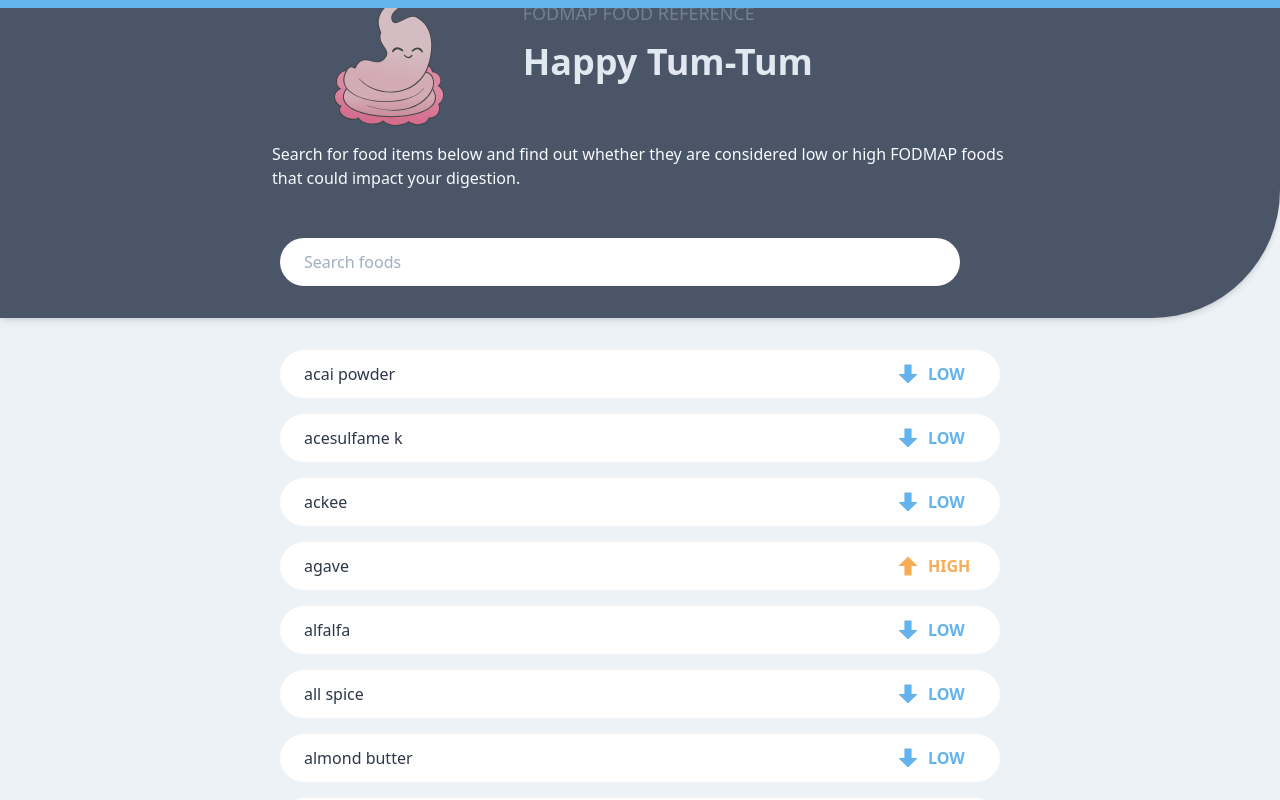
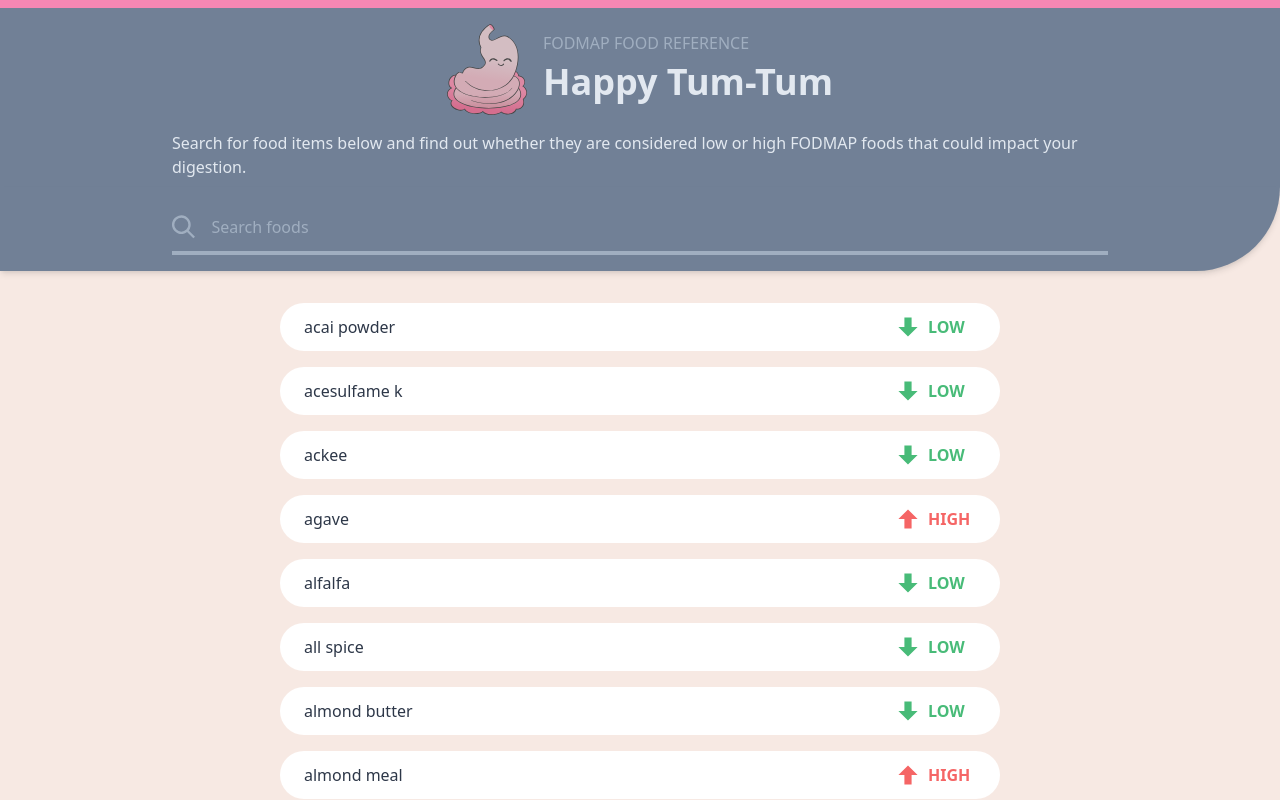
Before and after one commit to weerd/happy-tum-tum, a Next.js app: page / in a window 1280 px wide. Shown: the top 800 px of the page. Built offline with nearby package versions, Linux system fonts and the light colour scheme.

Commit message:
More updates and color changes.

```diff
--- /dev/null
+++ b/components/FoodItem/FoodItem.js
@@ -0,0 +1,36 @@
+import classnames from 'classnames';
+
+import ArrowUpIcon from '../Icons/ArrowUpIcon';
+import ArrowDownIcon from '../Icons/ArrowDownIcon';
+
+const FoodItem = ({ food }) => (
+  <div className='flex bg-white rounded-full overflow-hidden'>
+    <p className='py-3 px-6 w-4/6 text-gray-800'>
+      {food.name}
+
+      {food.servingSize ? (
+        <span className='ml-3 text-gray-600'>({food.servingSize})</span>
+      ) : null}
+    </p>
+
+    <span
+      className={classnames(
+        'inline-block flex justify-end pr-6 w-2/6 items-center',
+        {
+          'text-green-500': food.rating === 'low',
+          'text-red-500': food.rating === 'high',
+        },
+      )}
+    >
+      {food.rating === 'low' ? (
+        <ArrowDownIcon className='h-6 w-6' />
+      ) : (
+        <ArrowUpIcon className='h-6 w-6' />
+      )}
+
+      <span className='ml-2 font-bold w-12'>{food.rating.toUpperCase()}</span>
+    </span>
+  </div>
+);
+
+export default FoodItem;
--- a/components/Header.js
+++ b/components/Header.js
@@ -1,30 +1,38 @@
-const Header = (props) => (
+const Header = props => (
   <>
-    <header className='bg-gray-700'>
-      <div className='grid grid-cols-1 lg:grid-cols-3 gap-4 max-w-screen-md mx-auto px-4'>
+    <header className='bg-gray-600 pb-2 pt-6 px-4'>
+      {/* grid grid-cols-1 lg:grid-cols-3 gap-4 max-w-screen-md mx-auto px-4 */}
       {/* lg:max-w-3xl lg:mx-auto pt-8 px-3 md:px-16 */}
-        <div className='md:col-span-1'>
+
+      <div className='flex justify-center mb-4'>
+        <div className='flex items-center'>
+          {/* md:col-span-1 */}
+          <div className=''>
             <img
               alt='happy tum tum logo'
               className='mx-auto'
               src='/happy_tum_tum.svg'
-            style={{ width: 110 }}
+              style={{ width: 80 }}
             />
           </div>
 
-        <div className='md:col-span-2 text-center md:text-left'>
-          <h2 className='font-normal mb-2 text-lg text-gray-600 uppercase'>
-            FODMAP Food Reference
-          </h2>
+          {/* md:col-span-2 text-center md:text-left */}
+          <div className='ml-4'>
+            {/* font-normal mb-2 text-lg text-gray-600 */}
+            <h2 className='text-gray-500 uppercase'>FODMAP Food Reference</h2>
 
-          <h1 className='font-bold text-4xl text-gray-300'>Happy Tum-Tum</h1>
+            {/* text-4xl */}
+            <h1 className='font-bold text-3xl md:text-4xl text-gray-300'>
+              Happy Tum-Tum
+            </h1>
+          </div>
+        </div>
       </div>
 
-        <p className='md:col-span-3 text-gray-100'>
-          Search for food items below and find out whether they are considered
-          low or high FODMAP foods that could impact your digestion.
+      <p className='mx-auto text-gray-300 md:w-3/4'>
+        Search for food items below and find out whether they are considered low
+        or high FODMAP foods that could impact your digestion.
       </p>
-      </div>
     </header>
   </>
 );
--- a/components/ArrowDownIcon.js
+++ b/components/Icons/ArrowDownIcon.js
@@ -1,11 +1,10 @@
-import React from 'react';
 import classnames from 'classnames';
 
 const ArrowDownIcon = ({ className }) => (
   <svg
     className={classnames('fill-current', className)}
+    viewBox='0 0 20 20'
     xmlns='http://www.w3.org/2000/svg'
-    viewBox='0 0 20 20'
   >
     <path d='M7 10V2h6v8h5l-8 8-8-8h5z' />
   </svg>
--- a/components/ArrowUpIcon.js
+++ b/components/Icons/ArrowUpIcon.js
@@ -1,11 +1,10 @@
-import React from 'react';
 import classnames from 'classnames';
 
 const ArrowUpIcon = ({ className }) => (
   <svg
     className={classnames('fill-current', className)}
+    viewBox='0 0 20 20'
     xmlns='http://www.w3.org/2000/svg'
-    viewBox='0 0 20 20'
   >
     <path d='M7 10v8h6v-8h5l-8-8-8 8h5z' />
   </svg>
--- /dev/null
+++ b/components/Icons/SearchIcon.js
@@ -0,0 +1,13 @@
+import classnames from 'classnames';
+
+const SearchIcon = ({ className }) => (
+  <svg
+    className={classnames('fill-current', className)}
+    viewBox='0 0 20 20'
+    xmlns='http://www.w3.org/2000/svg'
+  >
+    <path d='M12.9 14.32a8 8 0 1 1 1.41-1.41l5.35 5.33-1.42 1.42-5.33-5.34zM8 14A6 6 0 1 0 8 2a6 6 0 0 0 0 12z' />
+  </svg>
+);
+
+export default SearchIcon;
--- /dev/null
+++ b/components/SearchForm/SearchForm.js
@@ -0,0 +1,26 @@
+import SearchIcon from '../Icons/SearchIcon';
+
+const SearchForm = ({ inputText, onChange, onSubmit }) => (
+  <form
+    className='sticky top-0 bg-gray-600 rounded-br-full p-4 shadow-md'
+    onSubmit={onSubmit}
+  >
+    {/* py-8 pl-6 pr-12 lg:pl-16 lg:pr-16  */}
+    {/* pl-3 md:pl-6 pr-16 pt-12 lg:max-w-3xl lg:mx-auto */}
+    <div className='border-b-4 border-solid border-gray-500 flex items-center mr-16 md:mr-auto mx-auto md:w-3/4'>
+      <SearchIcon className='text-gray-500 h-6 w-6' />
+
+      {/* px-6 py-3 rounded-full */}
+      <input
+        className='bg-transparent outline-none px-4 py-3 text-gray-300 w-full'
+        type='search'
+        placeholder='Search foods'
+        autoFocus
+        onChange={onChange}
+        value={inputText}
+      />
+    </div>
+  </form>
+);
+
+export default SearchForm;
--- /dev/null
+++ b/next.config.js
@@ -0,0 +1,13 @@
+module.exports = {
+  webpack(config) {
+    config.module.rules.push({
+      test: /\.svg$/,
+      issuer: {
+        test: /\.(js|ts)x?$/,
+      },
+      use: ['@svgr/webpack', 'url-loader'],
+    });
+
+    return config;
+  },
+};
--- a/package.json
+++ b/package.json
@@ -21,7 +21,9 @@
   },
   "devDependencies": {
     "@fullhuman/postcss-purgecss": "^2.1.2",
+    "@svgr/webpack": "^5.4.0",
     "postcss-preset-env": "^6.7.0",
-    "tailwindcss": "^1.3.5"
+    "tailwindcss": "^1.3.5",
+    "url-loader": "^4.1.0"
   }
 }
--- a/pages/_document.js
+++ b/pages/_document.js
@@ -6,7 +6,7 @@ class CustomDocument extends Document {
       <Html>
         <Head />
 
-        <body className='bg-gray-200 relative'>
+        <body className='bg-cream-500 relative'>
           <Main />
 
           <NextScript />
--- a/pages/index.js
+++ b/pages/index.js
@@ -3,14 +3,15 @@ import classnames from 'classnames';
 
 import Header from '../components/Header';
 import foods from '../resources/data/foods';
-import ArrowUpIcon from '../components/ArrowUpIcon';
-import ArrowDownIcon from '../components/ArrowDownIcon';
+import FoodItem from '../components/FoodItem/FoodItem';
+import SearchForm from '../components/SearchForm/SearchForm';
 
 export default function Index({ foods }) {
   const [searchInput, setSearchInput] = useState('');
   const [foodList, setFoodList] = useState(foods);
 
   const findMatches = (wordToMatch, itemList) => {
+    // @TODO: remove symbols since it breaks the search
     return itemList.filter(item => {
       const regex = new RegExp(wordToMatch, 'gi');
 
@@ -32,64 +33,23 @@ export default function Index({ foods }) {
 
   return (
     <>
-      <div className='bg-blue-400 h-2 w-full fixed top-0 left-0 z-10'></div>
+      <div className='bg-pink-400 h-2 w-full fixed top-0 left-0 z-10'></div>
 
       <Header />
 
       <main role='main'>
-        <form
-          className='sticky top-0 bg-gray-700 rounded-br-full shadow-md'
+        <SearchForm
+          inputText={searchInput}
+          onChange={handleOnChange}
           onSubmit={handleOnSubmit}
-        >
-          {/* py-8 pl-6 pr-12 lg:pl-16 lg:pr-16  */}
-          <div className='pb-8 pl-3 md:pl-6 pr-16 pt-12 lg:max-w-3xl lg:mx-auto'>
-            <input
-              className='px-6 py-3 w-full rounded-full outline-none'
-              type='search'
-              placeholder='Search foods'
-              autoFocus
-              onChange={handleOnChange}
-              value={searchInput}
-            />
-          </div>
-        </form>
+        />
 
         <div className='lg:max-w-3xl lg:mx-auto px-3 md:px-6 py-8'>
           {foodList ? (
             <ul>
               {foodList.map((food, index) => (
-                <li
-                  key={index}
-                  className='flex bg-white mb-4 rounded-full overflow-hidden'
-                >
-                  <p className='py-3 px-6 w-4/6 text-gray-800'>
-                    {food.name}
-                    {food.servingSize ? (
-                      <span className='ml-3 text-gray-600'>
-                        ({food.servingSize})
-                      </span>
-                    ) : null}
-                  </p>
-
-                  <span
-                    className={classnames(
-                      'inline-block flex justify-end pr-6 w-2/6 items-center',
-                      {
-                        'text-blue-400': food.rating === 'low',
-                        'text-orange-400': food.rating === 'high',
-                      },
-                    )}
-                  >
-                    {food.rating === 'low' ? (
-                      <ArrowDownIcon className='h-6 w-6' />
-                    ) : (
-                      <ArrowUpIcon className='h-6 w-6' />
-                    )}
-
-                    <span className='ml-2 font-bold w-12'>
-                      {food.rating.toUpperCase()}
-                    </span>
-                  </span>
+                <li key={index} className='mb-4'>
+                  <FoodItem food={food} />
                 </li>
               ))}
             </ul>
--- a/tailwind.config.js
+++ b/tailwind.config.js
@@ -1,7 +1,30 @@
+const { colors } = require('tailwindcss/defaultTheme');
+
 module.exports = {
   theme: {
+    colors: {
+      transparent: colors.transparent,
+      current: colors.current,
+
+      black: colors.black,
+      white: colors.white,
+      gray: colors.gray,
+
+      blue: colors.blue,
+      cream: {
+        500: '#f7e9e3',
+      },
+      green: colors.green,
+      indigo: colors.indigo,
+      pink: colors.pink,
+      red: colors.red,
+    },
     extend: {},
   },
   variants: {},
   plugins: [],
 };
+
+// 888888 wram gray
+// e43f5a red
+// 23a393 green
```
Also changed, not shown: 1 other file (tests, documents, lock files or other folders). Lines whose indentation alone changed are shown as unchanged.
